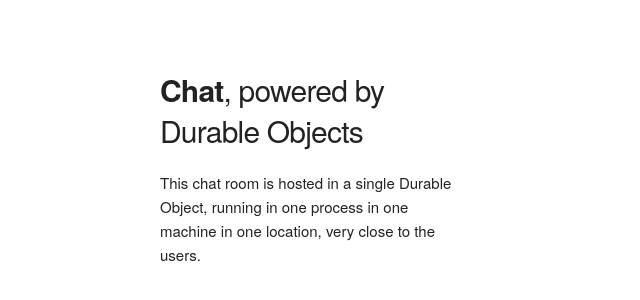
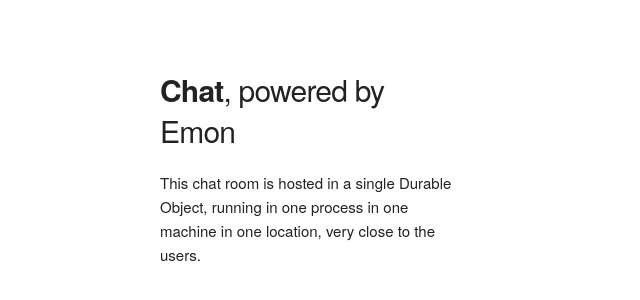
Before and after one commit to Emundyt0/chat, a React app: page public/index.html in a window 1280 px wide. Shown: the part 170-470 px from the top of the page, without its empty margins (0-640 px from the left). Built offline with nearby package versions, Linux system fonts and the light colour scheme.

Commit message:
Update index.html

```diff
--- a/public/index.html
+++ b/public/index.html
@@ -32,7 +32,7 @@
     <div class="container" style="width: 95%; height: 100%">
       <div class="row" style="height: 100%">
         <div class="one-third column" style="margin-top: 25%">
-          <h4><b>Chat</b>, powered by Durable Objects</h4>
+          <h4><b>Chat</b>, powered by Emon</h4>
           <p>
             This chat room is hosted in a single Durable Object, running in one
             process in one machine in one location, very close to the users.
```
